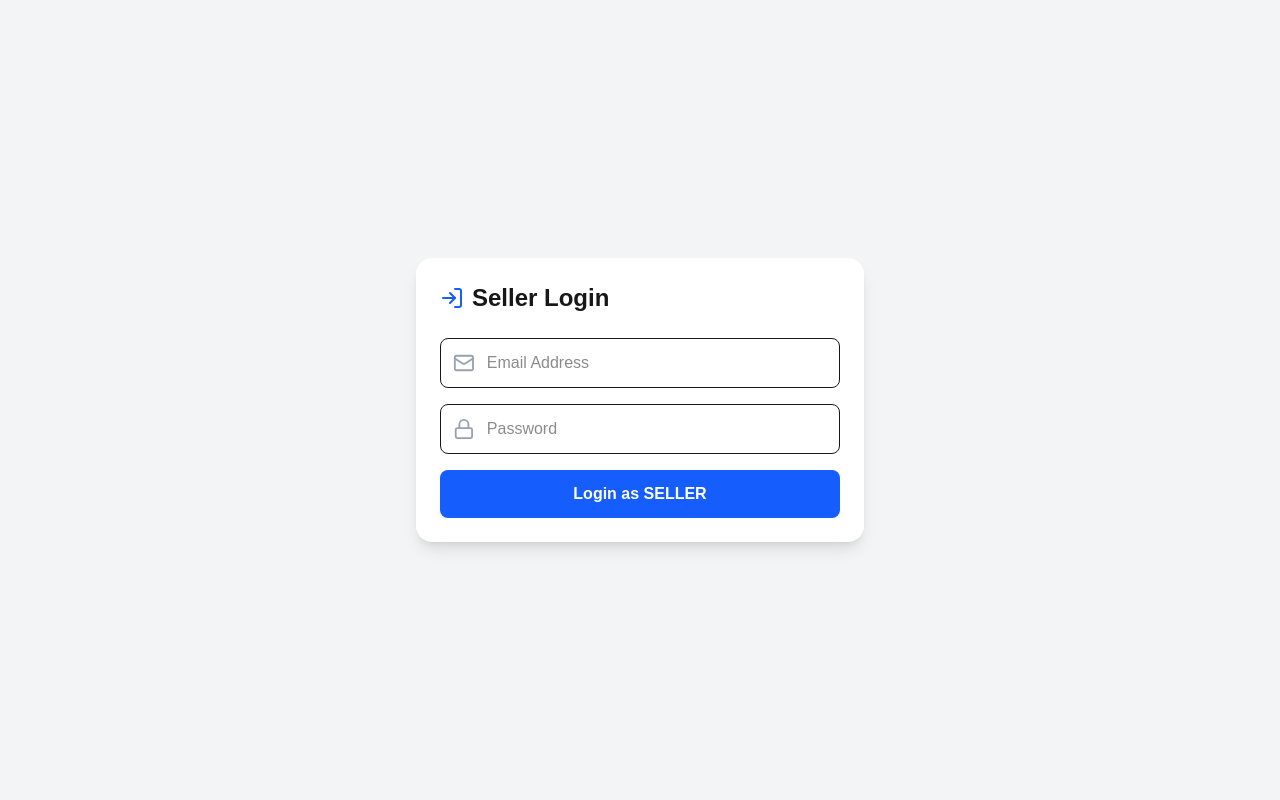
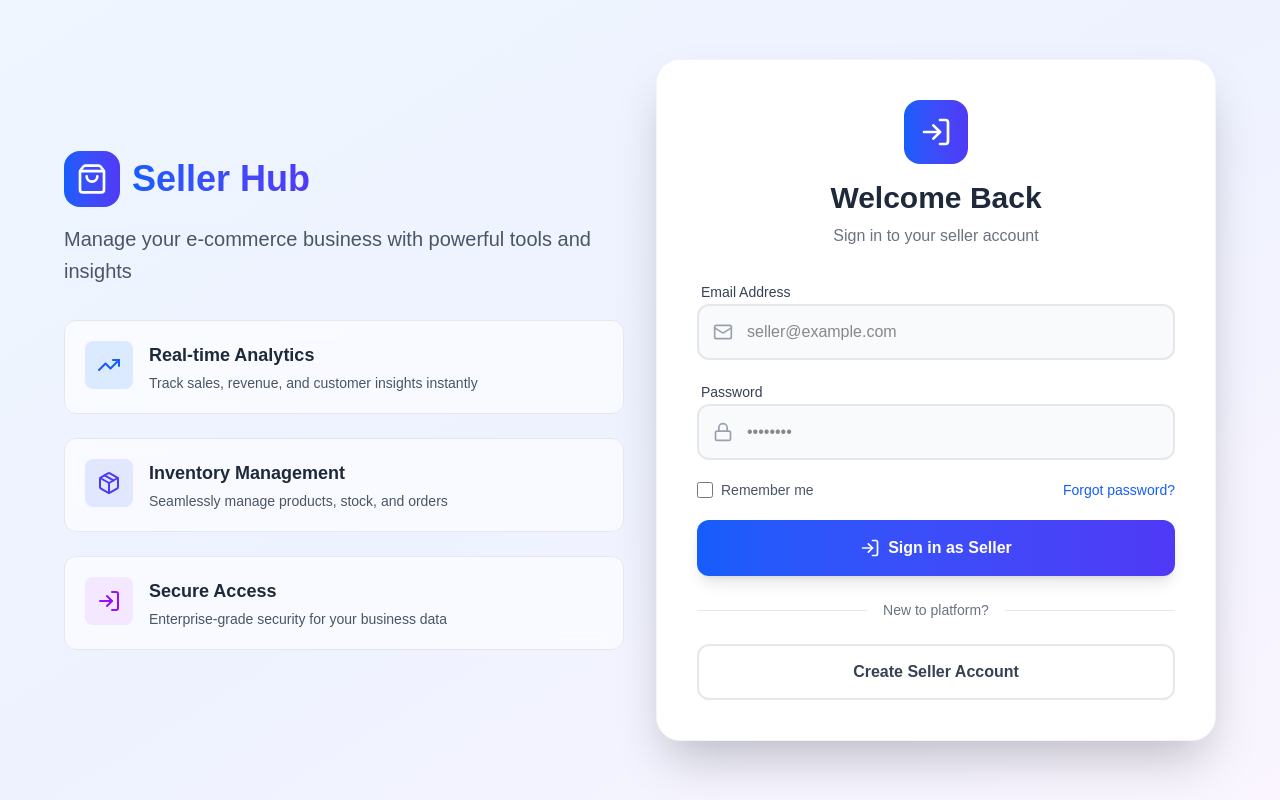
Before and after one commit to Faiyyaz25003/Unicornmart-seller, a Next.js app: page / in a window 1280 px wide. Built offline with nearby package versions, Linux system fonts and the light colour scheme.

Commit message:
login design

```diff
--- a/src/Components/Auth/Login/Login.jsx
+++ b/src/Components/Auth/Login/Login.jsx
@@ -1,16 +1,107 @@
+// "use client";
+// import { useState } from "react";
+// import { Mail, Lock, LogIn } from "lucide-react";
+// import axios from "axios";
+// import { useRouter } from "next/navigation";
+
+// export default function Login() {
+//   const router = useRouter();
+
+//   const [form, setForm] = useState({
+//     email: "",
+//     password: "",
+//   });
+
+//   const handleChange = (e) => {
+//     setForm({ ...form, [e.target.name]: e.target.value });
+//   };
+
+//   const handleSubmit = async (e) => {
+//     e.preventDefault();
+
+//     try {
+//       const res = await axios.post("http://localhost:5000/api/users/login", {
+//         role: "seller",
+//         ...form,
+//       });
+
+//       localStorage.setItem("user", JSON.stringify(res.data.user));
+//       alert(res.data.message || "Login Successful");
+//       router.push("/dashboard");
+//     } catch (err) {
+//       alert(err?.response?.data?.message || "Login Failed");
+//     }
+//   };
+
+//   return (
+//     <div className="min-h-screen bg-gray-100 flex items-center justify-center px-4">
+//       <div className="w-full max-w-md bg-white rounded-2xl shadow-lg p-6">
+//         <h2 className="text-2xl font-bold flex items-center gap-2 mb-6">
+//           <LogIn className="text-blue-600" />
+//           Seller Login
+//         </h2>
+
+//         <form onSubmit={handleSubmit} className="space-y-4">
+//           {/* Email */}
+//           <div className="flex items-center border rounded-lg">
+//             <Mail className="ml-3 text-gray-400" />
+//             <input
+//               type="email"
+//               name="email"
+//               placeholder="Email Address"
+//               value={form.email}
+//               onChange={handleChange}
+//               className="w-full p-3 focus:outline-none"
+//               required
+//             />
+//           </div>
+
+//           {/* Password */}
+//           <div className="flex items-center border rounded-lg">
+//             <Lock className="ml-3 text-gray-400" />
+//             <input
+//               type="password"
+//               name="password"
+//               placeholder="Password"
+//               value={form.password}
+//               onChange={handleChange}
+//               className="w-full p-3 focus:outline-none"
+//               required
+//             />
+//           </div>
+
+//           {/* Submit */}
+//           <button
+//             type="submit"
+//             className="w-full bg-blue-600 text-white py-3 rounded-lg font-semibold hover:bg-blue-700 transition"
+//           >
+//             Login as SELLER
+//           </button>
+//         </form>
+//       </div>
+//     </div>
+//   );
+// }
+
+
+
 "use client";
 import { useState } from "react";
-import { Mail, Lock, LogIn } from "lucide-react";
-import axios from "axios";
-import { useRouter } from "next/navigation";
+import {
+  Mail,
+  Lock,
+  LogIn,
+  ShoppingBag,
+  TrendingUp,
+  Package,
+} from "lucide-react";
 
 export default function Login() {
-  const router = useRouter();
-
   const [form, setForm] = useState({
     email: "",
     password: "",
   });
+  const [isLoading, setIsLoading] = useState(false);
 
   const handleChange = (e) => {
     setForm({ ...form, [e.target.name]: e.target.value });
@@ -18,66 +109,203 @@
 
   const handleSubmit = async (e) => {
     e.preventDefault();
+    setIsLoading(true);
 
     try {
-      const res = await axios.post("http://localhost:5000/api/users/login", {
-        role: "seller",
-        ...form,
-      });
+      // Simulated API call - replace with actual implementation
+      await new Promise((resolve) => setTimeout(resolve, 1500));
 
-      localStorage.setItem("user", JSON.stringify(res.data.user));
-      alert(res.data.message || "Login Successful");
-      router.push("/dashboard");
+      const userData = { ...form, role: "seller" };
+      // Note: In production, use secure state management instead of localStorage
+
+      // Redirect to dashboard
+      window.location.href = "/dashboard";
     } catch (err) {
-      alert(err?.response?.data?.message || "Login Failed");
+      alert("Login Failed");
+      setIsLoading(false);
     }
   };
 
   return (
-    <div className="min-h-screen bg-gray-100 flex items-center justify-center px-4">
-      <div className="w-full max-w-md bg-white rounded-2xl shadow-lg p-6">
-        <h2 className="text-2xl font-bold flex items-center gap-2 mb-6">
-          <LogIn className="text-blue-600" />
-          Seller Login
+    <div className="min-h-screen bg-gradient-to-br from-blue-50 via-indigo-50 to-purple-50 flex items-center justify-center px-4 py-8">
+      <div className="w-full max-w-6xl grid lg:grid-cols-2 gap-8 items-center">
+        {/* Left Side - Branding */}
+        <div className="hidden lg:block space-y-8 text-gray-800">
+          <div className="space-y-4">
+            <div className="flex items-center gap-3">
+              <div className="bg-gradient-to-r from-blue-600 to-indigo-600 p-3 rounded-2xl">
+                <ShoppingBag className="w-8 h-8 text-white" />
+              </div>
+              <h1 className="text-4xl font-bold bg-gradient-to-r from-blue-600 to-indigo-600 bg-clip-text text-transparent">
+                Seller Hub
+              </h1>
+            </div>
+            <p className="text-xl text-gray-600 leading-relaxed">
+              Manage your e-commerce business with powerful tools and insights
+            </p>
+          </div>
+
+          <div className="space-y-6">
+            <div className="flex items-start gap-4 bg-white/60 backdrop-blur-sm p-5 rounded-xl border border-gray-200">
+              <div className="bg-blue-100 p-3 rounded-lg">
+                <TrendingUp className="w-6 h-6 text-blue-600" />
+              </div>
+              <div>
+                <h3 className="font-semibold text-lg mb-1">
+                  Real-time Analytics
+                </h3>
+                <p className="text-gray-600 text-sm">
+                  Track sales, revenue, and customer insights instantly
+                </p>
+              </div>
+            </div>
+
+            <div className="flex items-start gap-4 bg-white/60 backdrop-blur-sm p-5 rounded-xl border border-gray-200">
+              <div className="bg-indigo-100 p-3 rounded-lg">
+                <Package className="w-6 h-6 text-indigo-600" />
+              </div>
+              <div>
+                <h3 className="font-semibold text-lg mb-1">
+                  Inventory Management
+                </h3>
+                <p className="text-gray-600 text-sm">
+                  Seamlessly manage products, stock, and orders
+                </p>
+              </div>
+            </div>
+
+            <div className="flex items-start gap-4 bg-white/60 backdrop-blur-sm p-5 rounded-xl border border-gray-200">
+              <div className="bg-purple-100 p-3 rounded-lg">
+                <LogIn className="w-6 h-6 text-purple-600" />
+              </div>
+              <div>
+                <h3 className="font-semibold text-lg mb-1">Secure Access</h3>
+                <p className="text-gray-600 text-sm">
+                  Enterprise-grade security for your business data
+                </p>
+              </div>
+            </div>
+          </div>
+        </div>
+
+        {/* Right Side - Login Form */}
+        <div className="w-full">
+          <div className="bg-white rounded-3xl shadow-2xl p-8 md:p-10 border border-gray-100">
+            <div className="text-center mb-8">
+              <div className="inline-flex items-center justify-center w-16 h-16 bg-gradient-to-r from-blue-600 to-indigo-600 rounded-2xl mb-4">
+                <LogIn className="w-8 h-8 text-white" />
+              </div>
+              <h2 className="text-3xl font-bold text-gray-800 mb-2">
+                Welcome Back
               </h2>
+              <p className="text-gray-500">Sign in to your seller account</p>
+            </div>
 
-        <form onSubmit={handleSubmit} className="space-y-4">
-          {/* Email */}
-          <div className="flex items-center border rounded-lg">
-            <Mail className="ml-3 text-gray-400" />
+            <div className="space-y-5">
+              {/* Email Input */}
+              <div className="space-y-2">
+                <label className="text-sm font-medium text-gray-700 pl-1">
+                  Email Address
+                </label>
+                <div className="relative">
+                  <Mail className="absolute left-4 top-1/2 -translate-y-1/2 text-gray-400 w-5 h-5" />
                   <input
                     type="email"
                     name="email"
-              placeholder="Email Address"
+                    placeholder="seller@example.com"
                     value={form.email}
                     onChange={handleChange}
-              className="w-full p-3 focus:outline-none"
+                    className="w-full pl-12 pr-4 py-3.5 border-2 border-gray-200 rounded-xl focus:border-blue-500 focus:outline-none transition-colors bg-gray-50 focus:bg-white"
                     required
                   />
                 </div>
+              </div>
 
-          {/* Password */}
-          <div className="flex items-center border rounded-lg">
-            <Lock className="ml-3 text-gray-400" />
+              {/* Password Input */}
+              <div className="space-y-2">
+                <label className="text-sm font-medium text-gray-700 pl-1">
+                  Password
+                </label>
+                <div className="relative">
+                  <Lock className="absolute left-4 top-1/2 -translate-y-1/2 text-gray-400 w-5 h-5" />
                   <input
                     type="password"
                     name="password"
-              placeholder="Password"
+                    placeholder="••••••••"
                     value={form.password}
                     onChange={handleChange}
-              className="w-full p-3 focus:outline-none"
+                    className="w-full pl-12 pr-4 py-3.5 border-2 border-gray-200 rounded-xl focus:border-blue-500 focus:outline-none transition-colors bg-gray-50 focus:bg-white"
                     required
                   />
                 </div>
+              </div>
 
-          {/* Submit */}
+              {/* Remember & Forgot */}
+              <div className="flex items-center justify-between text-sm">
+                <label className="flex items-center gap-2 cursor-pointer">
+                  <input
+                    type="checkbox"
+                    className="w-4 h-4 rounded border-gray-300 text-blue-600 focus:ring-2 focus:ring-blue-500"
+                  />
+                  <span className="text-gray-600">Remember me</span>
+                </label>
                 <button
-            type="submit"
-            className="w-full bg-blue-600 text-white py-3 rounded-lg font-semibold hover:bg-blue-700 transition"
+                  type="button"
+                  className="text-blue-600 hover:text-blue-700 font-medium"
                 >
-            Login as SELLER
+                  Forgot password?
                 </button>
-        </form>
+              </div>
+
+              {/* Submit Button */}
+              <button
+                onClick={handleSubmit}
+                disabled={isLoading}
+                className="w-full bg-gradient-to-r from-blue-600 to-indigo-600 text-white py-4 rounded-xl font-semibold hover:from-blue-700 hover:to-indigo-700 transition-all shadow-lg hover:shadow-xl disabled:opacity-50 disabled:cursor-not-allowed flex items-center justify-center gap-2"
+              >
+                {isLoading ? (
+                  <>
+                    <div className="w-5 h-5 border-2 border-white border-t-transparent rounded-full animate-spin"></div>
+                    Signing in...
+                  </>
+                ) : (
+                  <>
+                    <LogIn className="w-5 h-5" />
+                    Sign in as Seller
+                  </>
+                )}
+              </button>
+            </div>
+
+            {/* Divider */}
+            <div className="relative my-6">
+              <div className="absolute inset-0 flex items-center">
+                <div className="w-full border-t border-gray-200"></div>
+              </div>
+              <div className="relative flex justify-center text-sm">
+                <span className="px-4 bg-white text-gray-500">
+                  New to platform?
+                </span>
+              </div>
+            </div>
+
+            {/* Sign Up Link */}
+            <button
+              type="button"
+              className="w-full border-2 border-gray-200 text-gray-700 py-3.5 rounded-xl font-semibold hover:bg-gray-50 transition-colors"
+            >
+              Create Seller Account
+            </button>
+          </div>
+
+          {/* Mobile Branding */}
+          <div className="lg:hidden mt-6 text-center text-sm text-gray-500">
+            <p>
+              Powered by{" "}
+              <span className="font-semibold text-gray-700">Seller Hub</span>
+            </p>
+          </div>
+        </div>
       </div>
     </div>
   );
```
Lines whose indentation alone changed are shown as unchanged.
